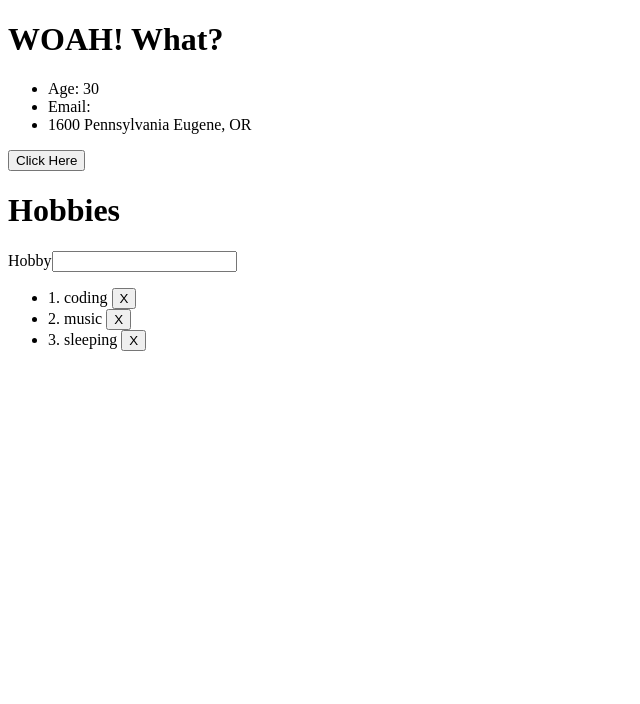
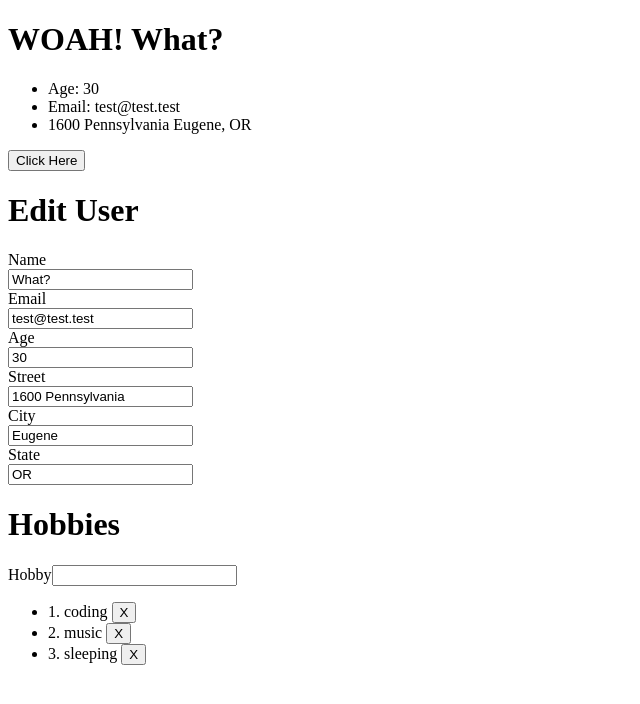
Before and after one commit to zanedr/angular4-tutorial, an Angular app: page / in a window 1280 px wide. Shown: the top 704 px of the page, without its empty margins (0-640 px from the left). Built offline with nearby package versions, Linux system fonts and the light colour scheme.

Commit message:
two way data binding

```diff
--- a/src/app/app.module.ts
+++ b/src/app/app.module.ts
@@ -1,5 +1,6 @@
 import { BrowserModule } from '@angular/platform-browser';
 import { NgModule } from '@angular/core';
+import { FormsModule } from '@angular/forms';
 
 import { AppComponent } from './app.component';
 import { UserComponent } from './components/user/user.component';
@@ -10,7 +11,8 @@ import { UserComponent } from './components/user/user.component';
     UserComponent
   ],
   imports: [
-    BrowserModule
+    BrowserModule,
+    FormsModule
   ],
   providers: [],
   bootstrap: [AppComponent]
--- a/src/app/components/user/user.component.html
+++ b/src/app/components/user/user.component.html
@@ -6,6 +6,34 @@
 </ul>
 
 <button (click)="onClick()">Click Here</button>
+
+<h1>Edit User</h1>
+<form>
+    <div>
+        <label for="name">Name</label><br>
+        <input type="text" [(ngModel)]="name" name="name"/>
+    </div>
+    <div>
+        <label for="email">Email</label><br>
+        <input type="text" [(ngModel)]="email" name="email">
+    </div>
+    <div>
+        <label for="age">Age</label><br>
+        <input type="number" [(ngModel)]="age" name="age">
+    </div>
+    <div>
+        <label for="street">Street</label><br>
+        <input type="text" [(ngModel)]="address.street" name="address.street">
+    </div>
+    <div>
+        <label for="city">City</label><br>
+        <input type="text" [(ngModel)]="address.city" name="address.city">
+    </div>
+    <div>
+        <label for="state">State</label><br>
+        <input type="text" [(ngModel)]="address.state" name="address.state">
+    </div>
+</form>
 
 <h1>
     Hobbies
--- a/src/app/components/user/user.component.ts
+++ b/src/app/components/user/user.component.ts
@@ -21,6 +21,7 @@ export class UserComponent implements OnInit {
     console.log('ngOnInit');
     this.name = 'What?';
     this.age = 30;
+    this.email = 'test@test.test'
     this.address = {
       street: '1600 Pennsylvania',
       city: 'Eugene',
```
